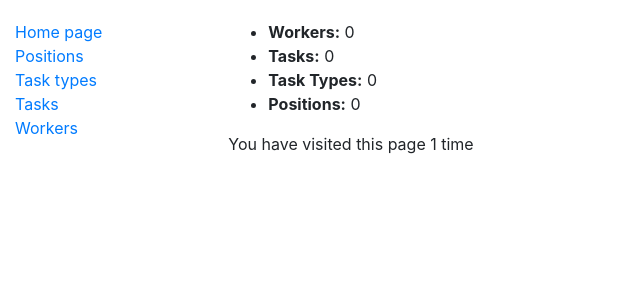
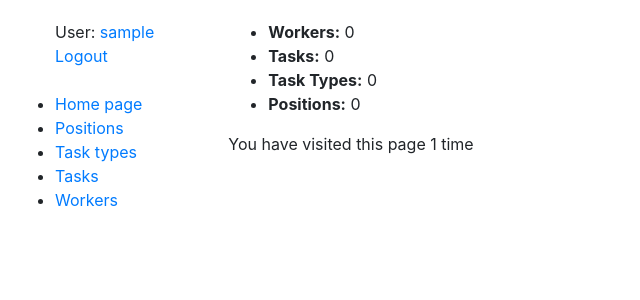
Before and after one commit to olessh/it-company-task-manager, a Django app: page / in a window 1280 px wide. Shown: the top 300 px of the page, without its empty margins (0-640 px from the left). Run offline with Django 5.2, Linux system fonts and the light colour scheme; the visitor is signed in with stand-in values (Sample User, id 1); data that the repository does not hold is empty.

Commit message:
Add user authentication checks with links to login, logout, and user profile

```diff
--- a/templates/includes/sidebar.html
+++ b/templates/includes/sidebar.html
@@ -1,4 +1,13 @@
-<ul class="sidebar">
+<ul class="sidebar-nav">
+  {% if user.is_authenticated %}
+    User: <a href="{% url 'taxi:driver-detail' pk=user.id %}">{{ user.username }}</a>
+    <br>
+    <a href="{% url 'logout' %}">Logout</a>
+  {% else %}
+    <a href="{% url 'login' %}">Login</a>
+  {% endif %}
+  <br>
+  <br>
   <li><a href={% url "task_manager:index" %}>Home page</a></li>
   <li><a href={% url "task_manager:position-list" %}>Positions</a></li>
   <li><a href={% url "task_manager:task-type-list" %}>Task types</a></li>
```
